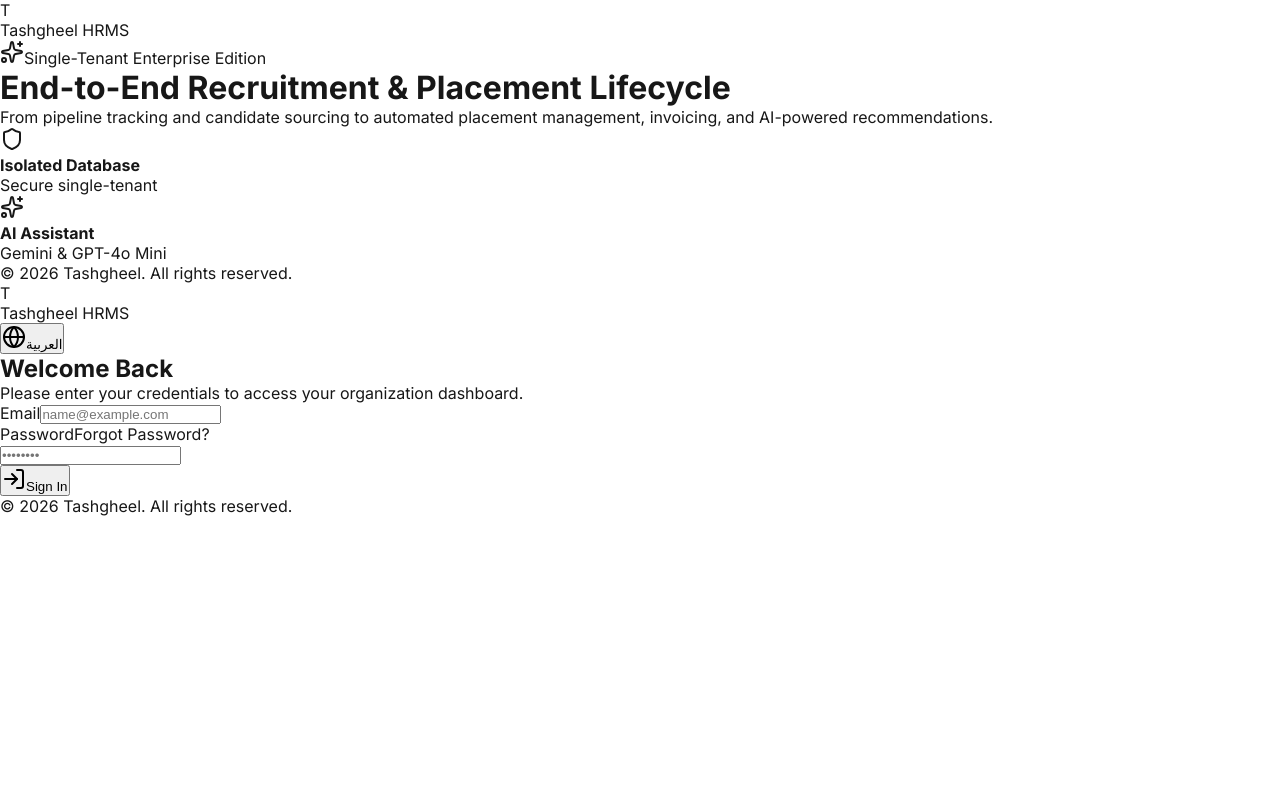
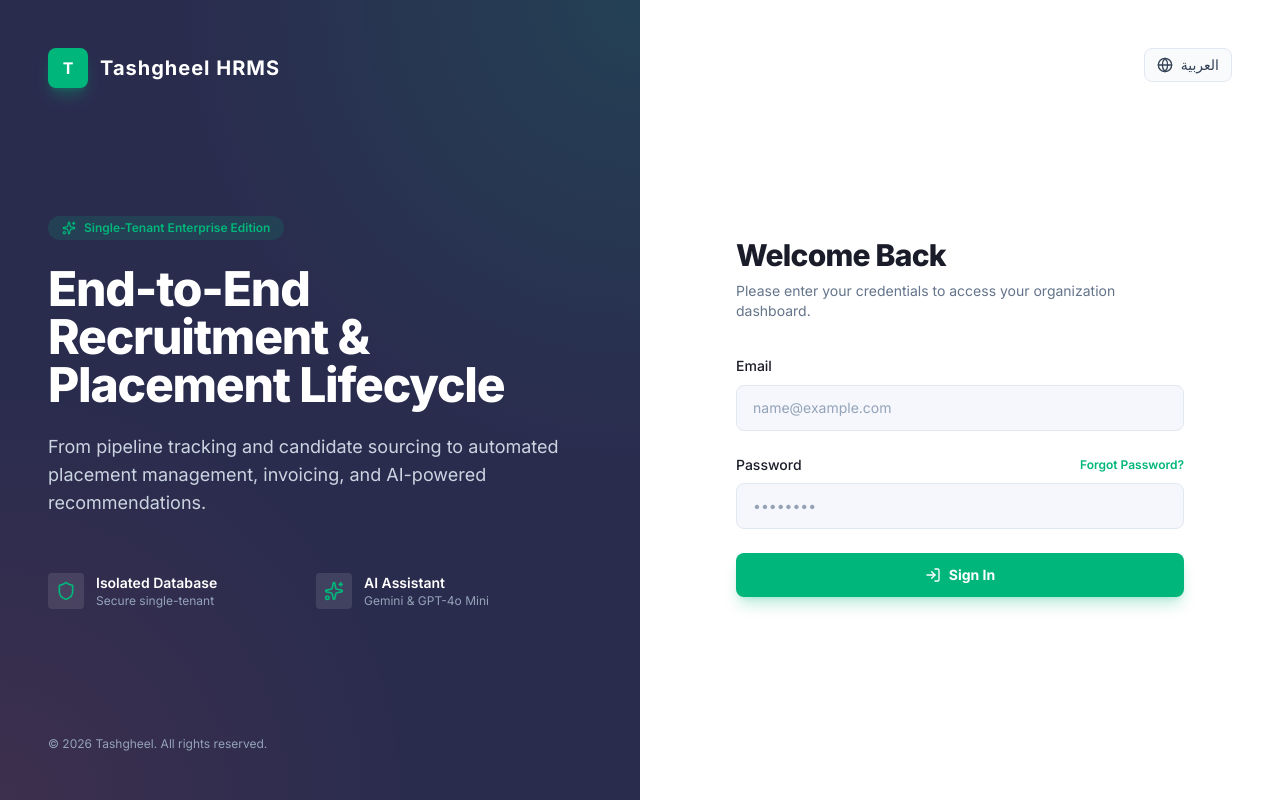
Before and after one commit to itqansolutions/TashgheelHRMS, a Next.js app in the folder apps/web/: page /en/login in a window 1280 px wide. Built offline with nearby package versions, Linux system fonts and the light colour scheme; no server answers.

Commit message:
feat: Add Tailwind CSS to web for styling

```diff
--- a/apps/web/app/globals.css
+++ b/apps/web/app/globals.css
@@ -1,3 +1,7 @@
+@tailwind base;
+@tailwind components;
+@tailwind utilities;
+
 :root {
   --background: #ffffff;
   --foreground: #171717;
--- a/apps/web/package.json
+++ b/apps/web/package.json
@@ -47,7 +47,10 @@
     "@types/node": "^22.15.3",
     "@types/react": "19.2.2",
     "@types/react-dom": "19.2.2",
+    "autoprefixer": "^10.5.2",
     "eslint": "^9.39.1",
+    "postcss": "^8.5.15",
+    "tailwindcss": "3",
     "typescript": "5.9.2"
   }
 }
--- /dev/null
+++ b/apps/web/postcss.config.js
@@ -0,0 +1,6 @@
+module.exports = {
+  plugins: {
+    tailwindcss: {},
+    autoprefixer: {},
+  },
+}
--- /dev/null
+++ b/apps/web/tailwind.config.js
@@ -0,0 +1,13 @@
+/** @type {import('tailwindcss').Config} */
+module.exports = {
+  content: [
+    './pages/**/*.{js,ts,jsx,tsx,mdx}',
+    './components/**/*.{js,ts,jsx,tsx,mdx}',
+    './app/**/*.{js,ts,jsx,tsx,mdx}',
+    './lib/**/*.{js,ts,jsx,tsx}',
+  ],
+  theme: {
+    extend: {},
+  },
+  plugins: [],
+}
```
Also changed, not shown: 1 other file (tests, documents, lock files or other folders).
